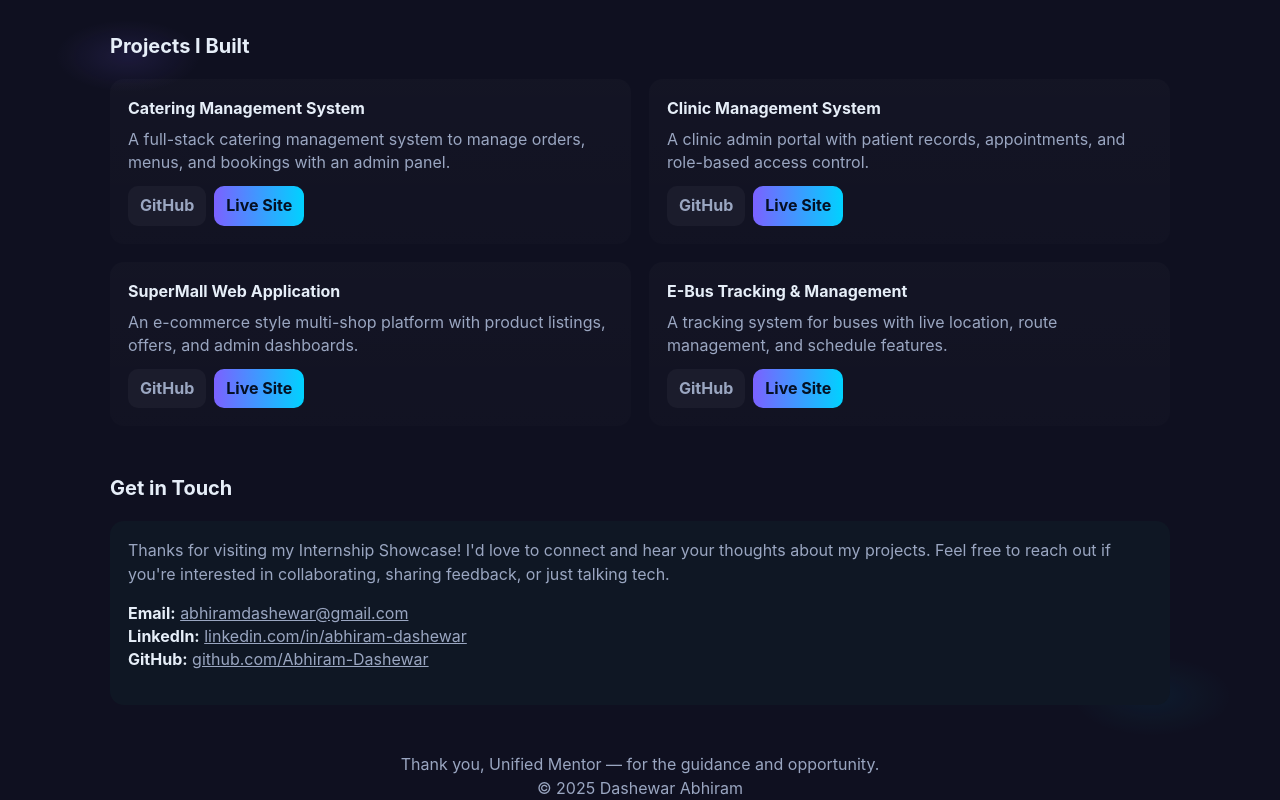
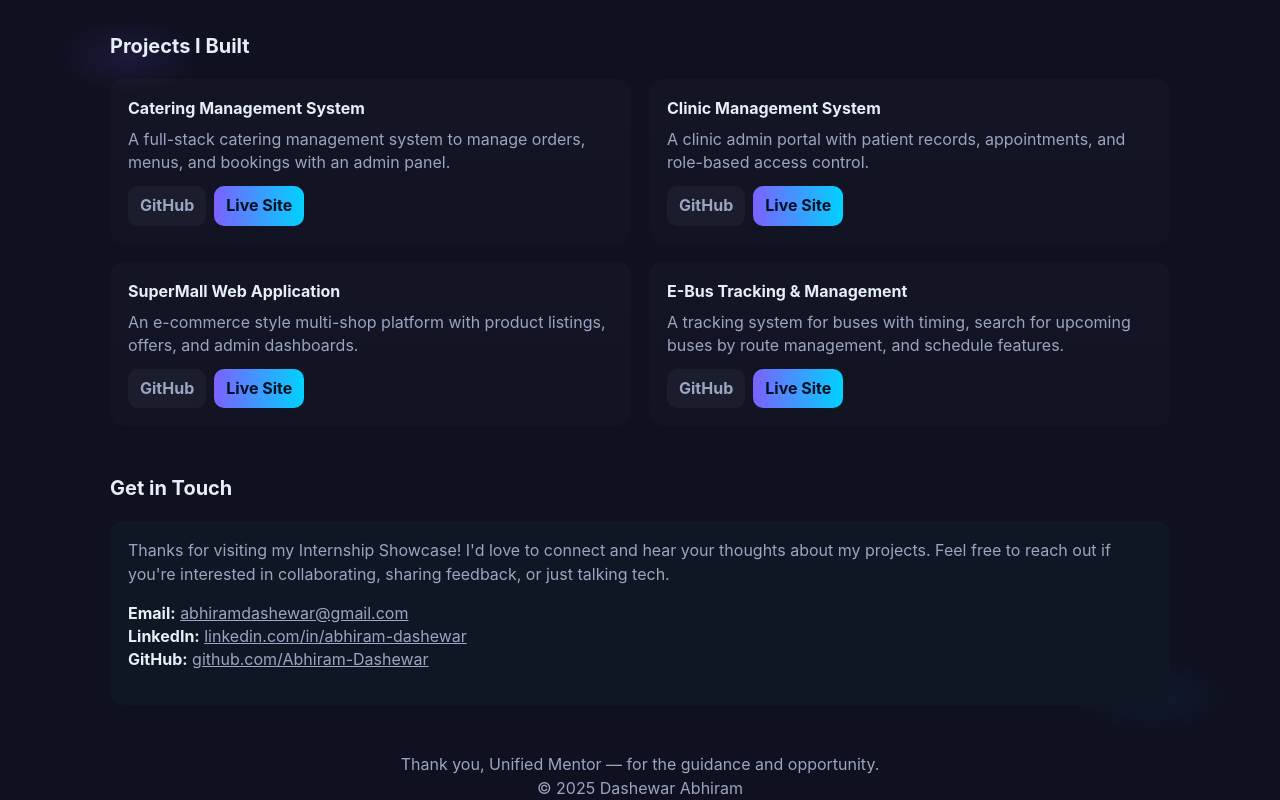
Before and after one commit to Abhiram-Dashewar/Internship-Portfolio, a plain HTML site: page index.html in a window 1280 px wide. Shown: the part 824-1624 px from the top of the page. Drawn offline with Linux system fonts and the light colour scheme.

Commit message:
Update index.html

```diff
--- a/index.html
+++ b/index.html
@@ -115,7 +115,7 @@
 
                 <article class="project">
                     <h4>E-Bus Tracking & Management</h4>
-                    <p class="muted">A tracking system for buses with live location, route management, and schedule
+                    <p class="muted">A tracking system for buses with timing, search for upcoming buses by route management, and schedule
                         features.</p>
                     <div class="links">
                         <a class="btn" href="https://github.com/Abhiram-Dashewar/Project-4-Ebus-tracking-"
```
